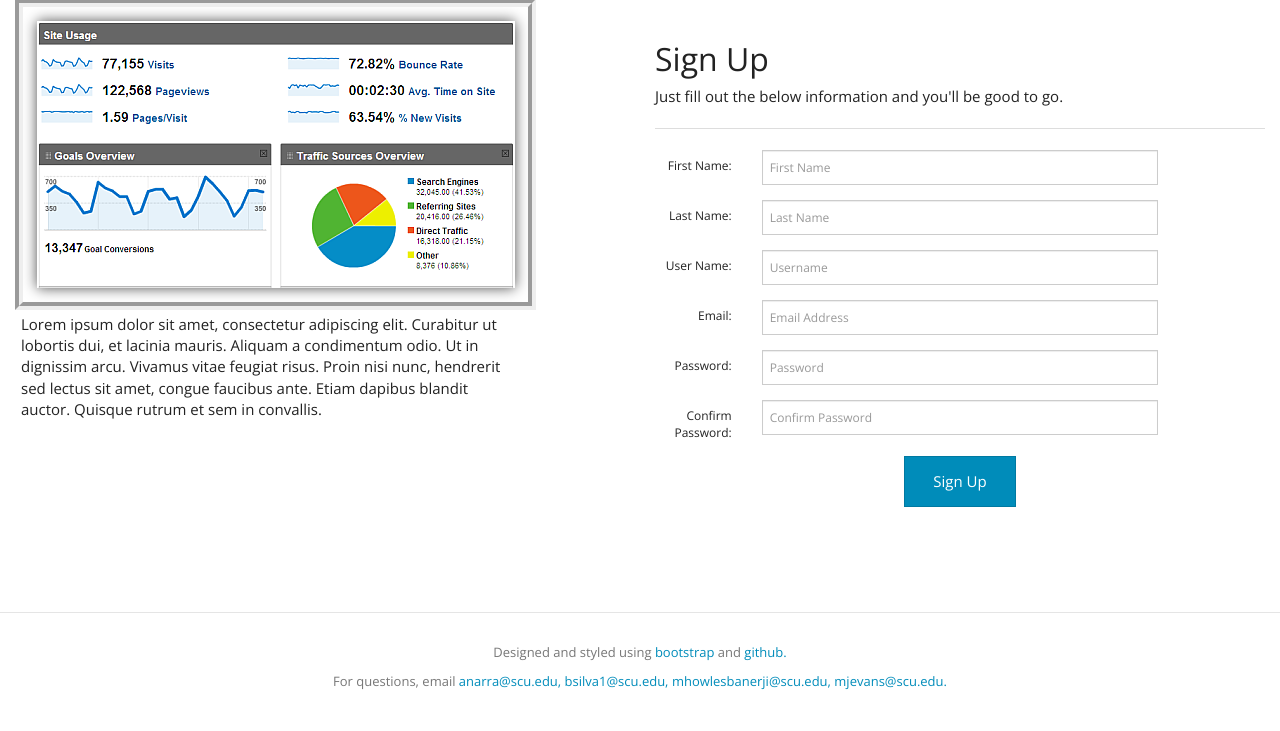
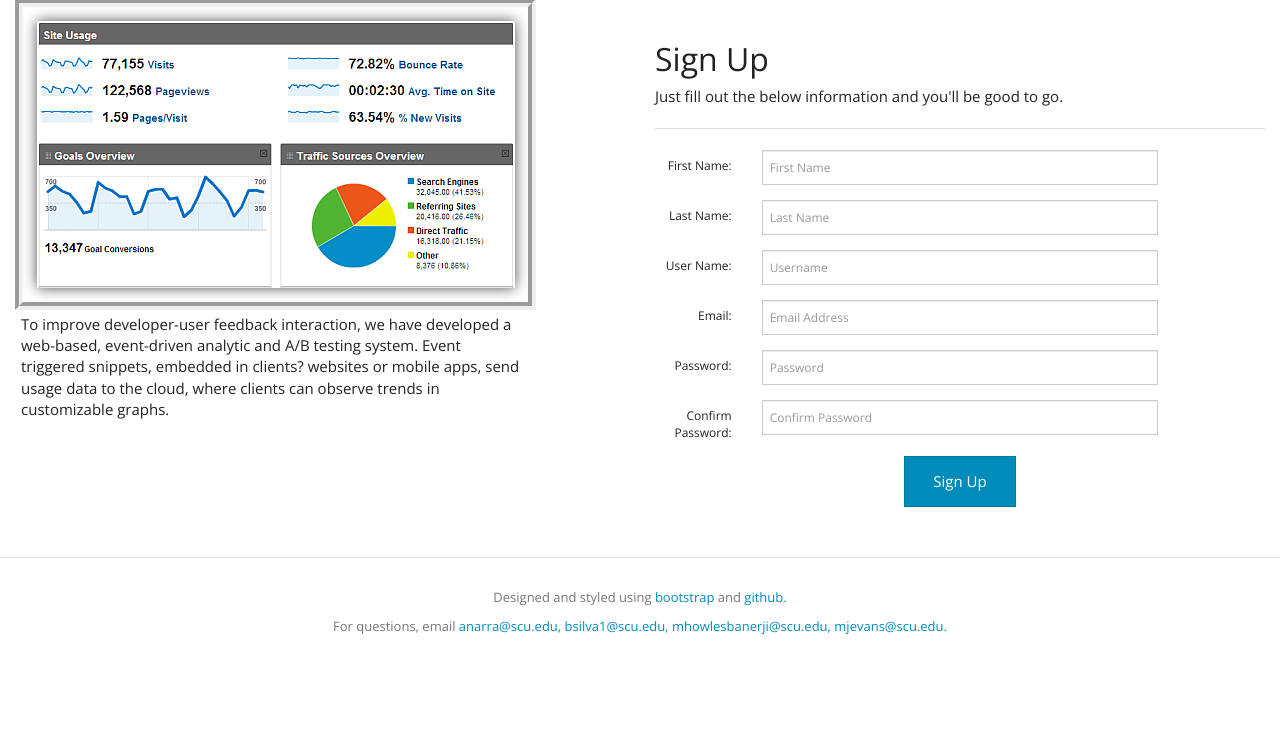
Before and after one commit to mjevans93308/NESH, a PHP site: page /index.php in a window 1280 px wide. Shown: the part 69-800 px from the top of the page. Run offline with PHP 8.4, Linux system fonts and the light colour scheme.

Commit message:
Minor changes to index page

```diff
--- a/html/index.php
+++ b/html/index.php
@@ -19,15 +19,15 @@
 <body>
 	<?php
 		if(isset($_GET["pvm"])){
-			echo "<script>alert('The paasword did not match! Please enter them again');</script>";
+			echo "<script type='text/javascript'>alert('The paasword did not match! Please enter them again');</script>";
 			unset($_GET["pvm"]);
 		}
 		else if(isset($_GET["ivu"])){
-			echo "<script>alert('Invalid user name! Please enter again');</script>";
+			echo "<script type='text/javascript'>alert('Invalid user name! Please enter again');</script>";
 			unset($_GET["ivu"]);
 		}
 		else if(isset($_GET["ivn"])){
-			echo "<script>alert('Please enter your name!');</script>";
+			echo "<script type='text/javascript'>alert('Please enter your name!');</script>";
 			unset($_GET["ivn"]);
 		}
 		else if(isset($_GET["ivp"])){
@@ -35,19 +35,19 @@
 			unset($_GET["ivp"]);
 		}
 		else if(isset($_GET["ive"])){
-			echo "<script>alert('Invalid email address! Please enter again');</script>";
+			echo "<script type='text/javascript'>alert('Invalid email address! Please enter again');</script>";
 			unset($_GET["ive"]);
 		}
 		else if(isset($_GET["nuu"])){
-			echo "alert('Username already taken, Please enter a different username!')";
+			echo "<script type='text/javascript'>alert('Username already taken, Please enter a different username!');</script>";
 			unset($_GET["nuu"]);
 		}
 		else if(isset($_GET["nue"])){
-			echo "<script>alert('There is an account already associated with this email!');</script>";
+			echo "<script type='text/javascript'>alert('There is an account already associated with this email!');</script>";
 			unset($_GET["nue"]);
 		}
 		else if(isset($_GET["dbe"])){
-			echo "<script>alert('Error writing to the database!');</script>";
+			echo "<script type='text/javascript'>alert('Error writing to the database!');</script>";
 			unset($_GET["dbe"]);
 		}
 	?>
@@ -88,7 +88,7 @@
 		<div class="row">
         	<div class="col-xs-6">
            	<img id="imagine" src="images/google_analytics_report.png">
-      			<p id="bound">Lorem ipsum dolor sit amet, consectetur adipiscing elit. Curabitur ut lobortis dui, et lacinia mauris. Aliquam a condimentum odio. Ut in dignissim arcu. Vivamus vitae feugiat risus. Proin nisi nunc, hendrerit sed lectus sit amet, congue faucibus ante. Etiam dapibus blandit auctor. Quisque rutrum et sem in convallis.</p>
+      			<p id="bound">To improve developer-user feedback interaction, we have developed a web-based, event-driven analytic and A/B testing system. Event triggered snippets, embedded in clients? websites or mobile apps, send usage data to the cloud, where clients can observe trends in customizable graphs.</p>
            </div>
            <div class="col-xs-6">
            	<div class="page-header">
@@ -141,7 +141,7 @@
 
    	</div>
     <!--footer-->
-    <footer class="navbar navbar-fixed-bottom basic-footer" role="footerInfo">
+    <footer class="navbar basic-footer" role="footerInfo">
         <div class="container">
             <p>Designed and styled using
                 <a target="_blank" href="http://getbootstrap.com"> bootstrap </a>
```
